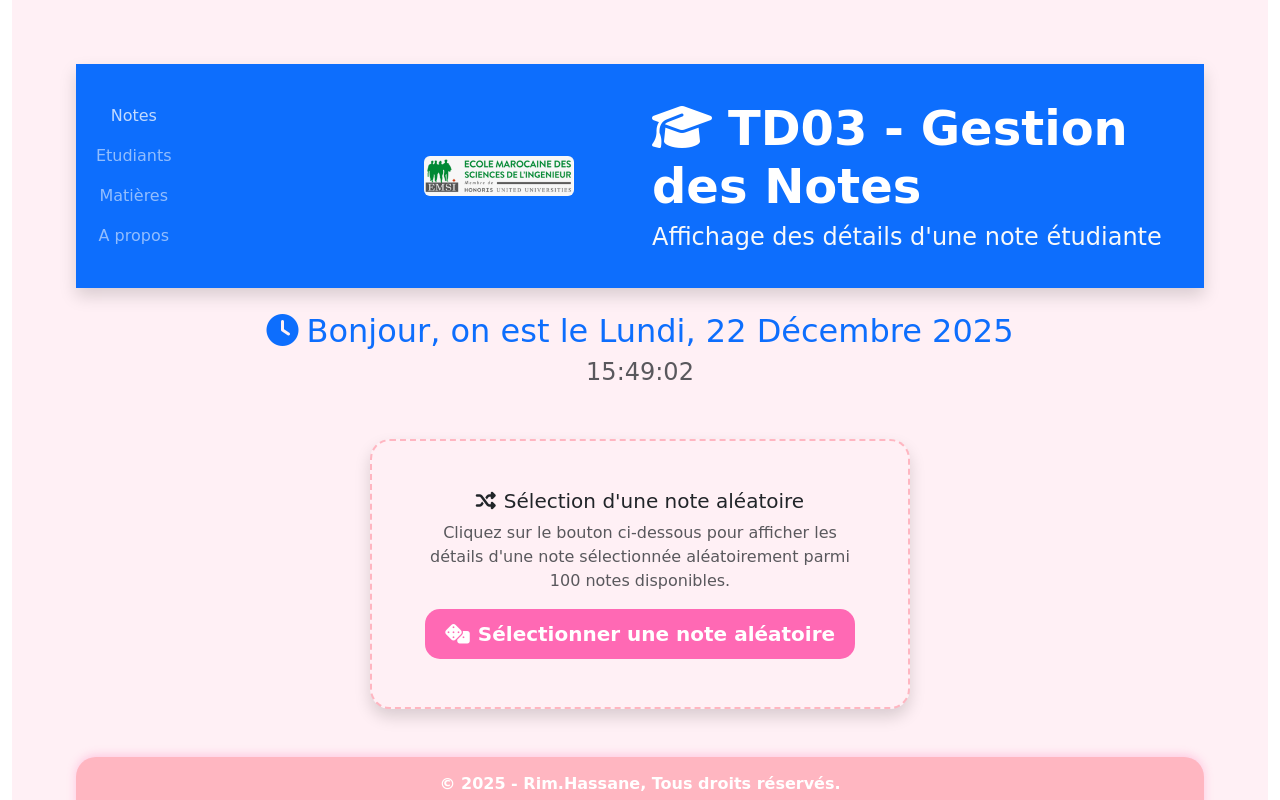
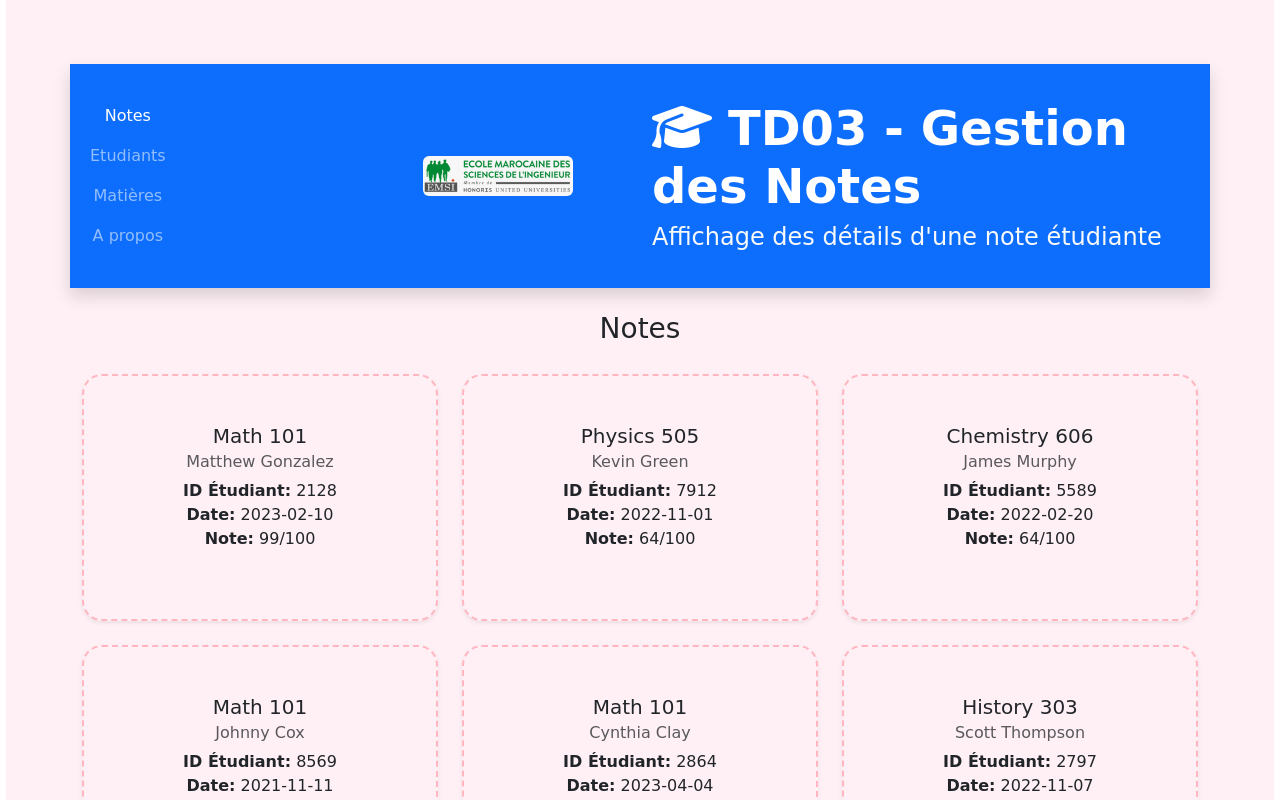
Before and after one commit to MBDS-CASA/react101-rimhassane, a React (Vite) app: page / in a window 1280 px wide. Both pictures are taken after a click on the link "Notes". Shown: the top 800 px of the page. Built offline with nearby package versions, Linux system fonts and the light colour scheme.

Commit message:
TD04 : Gestion de menu dynamique

```diff
--- a/src/App.jsx
+++ b/src/App.jsx
@@ -3,10 +3,16 @@ import './App.css';
 import Header from './components/Header.jsx';
 import Footer from './components/Footer.jsx';
 import NoteCard from './components/NoteCard.jsx';
+import NotesContent from './components/NotesContent.jsx';
+import EtudiantsContent from './components/EtudiantsContent.jsx';
+import MatieresContent from './components/MatieresContent.jsx';
+import AproposContent from './components/AproposContent.jsx';
 import { getRandomNote } from './utils.js';
 import data from '../data.json';
 
-function Content() {
+const menuItems = ['Notes', 'Etudiants', 'Matières', 'A propos'];
+
+function Content({ selectedMenuItem }) {
   const [selectedNote, setSelectedNote] = useState(null);
   const [dateTime, setDateTime] = useState(new Date());
 
@@ -32,8 +38,19 @@ function Content() {
   const minutes = String(dateTime.getMinutes()).padStart(2, '0');
   const secondes = String(dateTime.getSeconds()).padStart(2, '0');
 
+  const renderContent = () => {
+    switch (selectedMenuItem) {
+      case 'Notes':
+        return <NotesContent />;
+      case 'Etudiants':
+        return <EtudiantsContent />;
+      case 'Matières':
+        return <MatieresContent />;
+      case 'A propos':
+        return <AproposContent />;
+      default:
         return (
-    <main className="container-fluid py-4">
+          <div className="container-fluid py-4">
             <div className="row">
               <div className="col-12 text-center mb-4">
                 <h2 className="text-primary">
@@ -74,15 +91,29 @@ function Content() {
                 </div>
               </div>
             )}
+          </div>
+        );
+    }
+  };
+
+  return (
+    <main>
+      {renderContent()}
     </main>
   );
 }
 
 function App() {
+  const [selectedMenuItem, setSelectedMenuItem] = useState(null);
+
+  const handleMenuClick = (item) => {
+    setSelectedMenuItem(item);
+  };
+
   return (
     <div id="root" className="min-vh-100 d-flex flex-column">
-      <Header />
-      <Content />
+      <Header menuItems={menuItems} selectedItem={selectedMenuItem} onMenuClick={handleMenuClick} />
+      <Content selectedMenuItem={selectedMenuItem} />
       <Footer />
     </div>
   );
--- /dev/null
+++ b/src/components/AproposContent.jsx
@@ -0,0 +1,28 @@
+import React from 'react';
+
+function AproposContent() {
+  return (
+    <div className="container mt-4">
+      <h3>À propos</h3>
+      <div className="card shadow">
+        <div className="card-body">
+          <h5 className="card-title">EMSI - École Marocaine des Sciences de l'Ingénieur</h5>
+          <p className="card-text">
+            L'EMSI est une grande école d'ingénieurs au Maroc, reconnue pour son excellence académique
+            et son approche innovante dans la formation des ingénieurs.
+          </p>
+          <p className="card-text">
+            Fondée avec pour mission de former des ingénieurs compétents et innovants,
+            l'EMSI offre des programmes de qualité dans divers domaines techniques et technologiques.
+          </p>
+          <p className="card-text">
+            <strong>Adresse:</strong> Casablanca, Maroc<br />
+            <strong>Site web:</strong> <a href="https://www.emsi.ma" target="_blank" rel="noopener noreferrer">www.emsi.ma</a>
+          </p>
+        </div>
+      </div>
+    </div>
+  );
+}
+
+export default AproposContent;
--- /dev/null
+++ b/src/components/EtudiantsContent.jsx
@@ -0,0 +1,35 @@
+import React from 'react';
+import data from '../../data.json';
+
+function EtudiantsContent() {
+  // Extract unique students
+  const uniqueStudents = data.reduce((acc, note) => {
+    const studentId = note.student.id;
+    if (!acc.some(student => student.id === studentId)) {
+      acc.push(note.student);
+    }
+    return acc;
+  }, []);
+
+  return (
+    <div className="container mt-4">
+      <h3>Étudiants</h3>
+      <div className="row">
+        {uniqueStudents.map((student) => (
+          <div key={student.id} className="col-md-6 col-lg-4 mb-4">
+            <div className="card h-100 shadow-sm">
+              <div className="card-body">
+                <h5 className="card-title">{student.firstname} {student.lastname}</h5>
+                <p className="card-text">
+                  <strong>ID Étudiant:</strong> {student.id}
+                </p>
+              </div>
+            </div>
+          </div>
+        ))}
+      </div>
+    </div>
+  );
+}
+
+export default EtudiantsContent;
--- a/src/components/Header.jsx
+++ b/src/components/Header.jsx
@@ -1,36 +1,13 @@
 import emsiLogo from '../assets/logoEmsi.PNG';
+import Menu from './Menu.jsx';
 
-function Header() {
-  const handleMenuClick = (item) => {
-    alert(`Vous avez cliqué sur : ${item}`);
-  };
-
+function Header({ menuItems, selectedItem, onMenuClick }) {
   return (
     <header className="bg-primary text-white py-4 shadow">
       <div className="container">
         <div className="row align-items-center">
           <div className="col-md-3 text-center mb-3 mb-md-0">
-            <nav className="navbar navbar-expand-lg navbar-dark">
-              <button className="navbar-toggler" type="button" data-bs-toggle="collapse" data-bs-target="#navbarNav" aria-controls="navbarNav" aria-expanded="false" aria-label="Toggle navigation">
-                <span className="navbar-toggler-icon"></span>
-              </button>
-              <div className="collapse navbar-collapse" id="navbarNav">
-                <ul className="navbar-nav flex-column">
-                  <li className="nav-item">
-                    <a className="nav-link" href="#" onClick={() => handleMenuClick('Notes')}>Notes</a>
-                  </li>
-                  <li className="nav-item">
-                    <a className="nav-link" href="#" onClick={() => handleMenuClick('Etudiants')}>Etudiants</a>
-                  </li>
-                  <li className="nav-item">
-                    <a className="nav-link" href="#" onClick={() => handleMenuClick('Matières')}>Matières</a>
-                  </li>
-                  <li className="nav-item">
-                    <a className="nav-link" href="#" onClick={() => handleMenuClick('A propos')}>A propos</a>
-                  </li>
-                </ul>
-              </div>
-            </nav>
+            <Menu menuItems={menuItems} selectedItem={selectedItem} onItemClick={onMenuClick} />
           </div>
           <div className="col-md-3 text-center mb-3 mb-md-0">
             <img
--- /dev/null
+++ b/src/components/MatieresContent.jsx
@@ -0,0 +1,29 @@
+import React from 'react';
+import data from '../../data.json';
+
+function MatieresContent() {
+  // Extract unique courses
+  const uniqueCourses = [...new Set(data.map(note => note.course))];
+
+  return (
+    <div className="container mt-4">
+      <h3>Matières</h3>
+      <div className="row">
+        {uniqueCourses.map((course, index) => (
+          <div key={index} className="col-md-6 col-lg-4 mb-4">
+            <div className="card h-100 shadow-sm">
+              <div className="card-body">
+                <h5 className="card-title">{course}</h5>
+                <p className="card-text">
+                  <strong>Matière:</strong> {course}
+                </p>
+              </div>
+            </div>
+          </div>
+        ))}
+      </div>
+    </div>
+  );
+}
+
+export default MatieresContent;
--- /dev/null
+++ b/src/components/Menu.jsx
@@ -0,0 +1,28 @@
+import React from 'react';
+
+function Menu({ menuItems, selectedItem, onItemClick }) {
+  return (
+    <nav className="navbar navbar-expand-lg navbar-dark">
+      <button className="navbar-toggler" type="button" data-bs-toggle="collapse" data-bs-target="#navbarNav" aria-controls="navbarNav" aria-expanded="false" aria-label="Toggle navigation">
+        <span className="navbar-toggler-icon"></span>
+      </button>
+      <div className="collapse navbar-collapse" id="navbarNav">
+        <ul className="navbar-nav flex-column">
+          {menuItems.map((item) => (
+            <li key={item} className="nav-item">
+              <a
+                className={`nav-link ${selectedItem === item ? 'active' : ''}`}
+                href="#"
+                onClick={() => onItemClick(item)}
+              >
+                {item}
+              </a>
+            </li>
+          ))}
+        </ul>
+      </div>
+    </nav>
+  );
+}
+
+export default Menu;
--- /dev/null
+++ b/src/components/NotesContent.jsx
@@ -0,0 +1,31 @@
+import React from 'react';
+import data from '../../data.json';
+
+function NotesContent() {
+  return (
+    <div className="container mt-4">
+      <h3>Notes</h3>
+      <div className="row">
+        {data.map((note) => (
+          <div key={note.unique_id} className="col-md-6 col-lg-4 mb-4">
+            <div className="card h-100 shadow-sm">
+              <div className="card-body">
+                <h5 className="card-title">{note.course}</h5>
+                <h6 className="card-subtitle mb-2 text-muted">
+                  {note.student.firstname} {note.student.lastname}
+                </h6>
+                <p className="card-text">
+                  <strong>ID Étudiant:</strong> {note.student.id}<br />
+                  <strong>Date:</strong> {note.date}<br />
+                  <strong>Note:</strong> {note.grade}/100
+                </p>
+              </div>
+            </div>
+          </div>
+        ))}
+      </div>
+    </div>
+  );
+}
+
+export default NotesContent;
```
Lines whose indentation alone changed are shown as unchanged.
